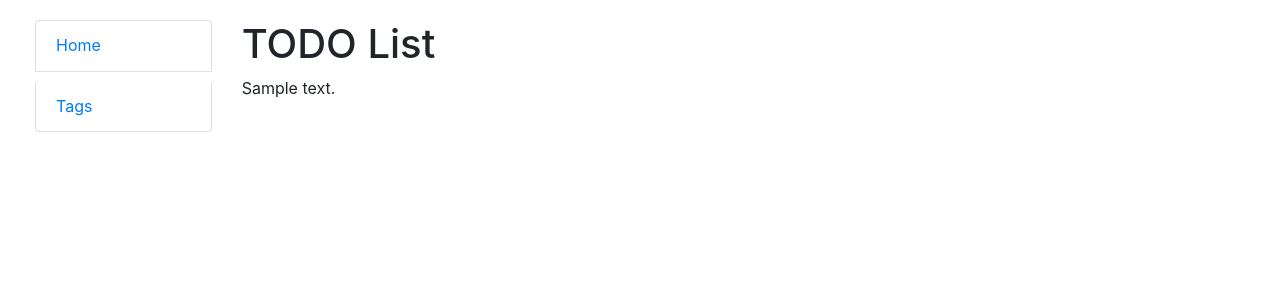
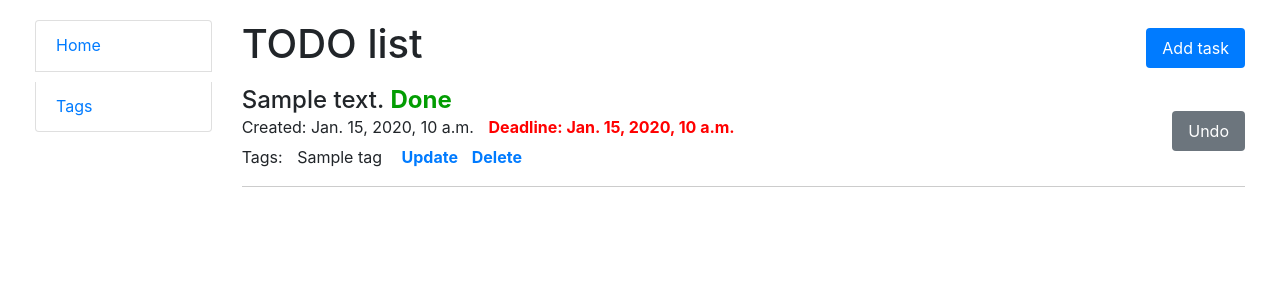
Before and after one commit to Irina17191/Todo-list, a Django app: page / in a window 1280 px wide. Shown: the top 300 px of the page. Run offline with Django 5.2, Linux system fonts and the light colour scheme; tables that the repository leaves empty hold one stand-in row (values such as "Sample post"); parts of the project's set-up code (start-up, migrations or seed data) failed here and were passed over.

Commit message:
Add crispy forms and update templates

```diff
--- a/core/models.py
+++ b/core/models.py
@@ -13,7 +13,7 @@ class Task(models.Model):
     created_at = models.DateTimeField(auto_now_add=True)
     deadline = models.DateTimeField(null=True, blank=True)
     done = models.BooleanField(default=False)
-    tags = models.ManyToManyField(Tag, related_name='tasks', blank=True)
+    tags = models.ManyToManyField(Tag, related_name="tasks", blank=True)
 
     class Meta:
         ordering = ['done', '-created_at']
--- a/core/urls.py
+++ b/core/urls.py
@@ -6,7 +6,10 @@ from core.views import (
     TagCreateView,
     TagUpdateView,
     TagDeleteView,
-
+    TaskCreateView,
+    TaskUpdateView,
+    TaskDeleteView,
+    toggle_task_status
 )
 
 
@@ -16,6 +19,10 @@ urlpatterns = [
     path("tags/create/", TagCreateView.as_view(), name="tag-create"),
     path("tags/<int:pk>/update/", TagUpdateView.as_view(), name="tag-update"),
     path("tags/<int:pk>/delete/", TagDeleteView.as_view(), name="tag-delete"),
+    path("create/", TaskCreateView.as_view(), name="task-create"),
+    path("<int:pk>/update/", TaskUpdateView.as_view(), name="task-update"),
+    path("<int:pk>/delete/", TaskDeleteView.as_view(), name="task-delete"),
+    path("<int:pk>/toggle/", toggle_task_status, name="task-toggle"),
 ]
 
 app_name = "core"
--- a/core/views.py
+++ b/core/views.py
@@ -1,7 +1,9 @@
-from django.shortcuts import render
+from django.http import HttpRequest, HttpResponse, HttpResponseRedirect
+from django.shortcuts import render, get_object_or_404
 from django.urls import reverse_lazy
 from django.views import generic
 
+from core.forms import TaskForm
 from core.models import Tag, Task
 
 
@@ -38,3 +40,31 @@ class TagDeleteView(generic.DeleteView):
     model = Tag
     success_url = reverse_lazy("core:tag-list")
     template_name = "core/tag_confirm_delete.html"
+
+
+class TaskCreateView(generic.CreateView):
+    model = Task
+    # fields = "__all__"
+    form_class = TaskForm
+    success_url = reverse_lazy("core:index")
+    template_name = "core/task_form.html"
+
+
+class TaskUpdateView(generic.UpdateView):
+    model = Task
+    fields = "__all__"
+    success_url = reverse_lazy("core:index")
+    template_name = "core/task_form.html"
+
+
+class TaskDeleteView(generic.DeleteView):
+    model = Task
+    success_url = reverse_lazy("core:index")
+    template_name = "core/task_confirm_delete.html"
+
+
+def toggle_task_status(request: HttpRequest, pk: int) -> HttpResponse:
+    task = get_object_or_404(Task, pk=pk)
+    task.done = not task.done
+    task.save()
+    return HttpResponseRedirect(reverse_lazy("core:index"))
--- a/static/css/styles.css
+++ b/static/css/styles.css
@@ -1,32 +1,6 @@
-/*#content {*/
-/*    margin-left: 240px;*/
-/*}*/
-
-
-
 body {
     line-height: 1.6;
     margin: 20px;
-}
-
-#sidebar {
-    float: left;
-    width: 200px;
-    background-color: #f0f0f0;
-    padding: 20px;
-}
-
-#content {
-    margin-left: 240px;
-}
-
-ul {
-    list-style-type: none;
-    padding: 0;
-}
-
-ul li {
-    margin-bottom: 10px;
 }
 
 .btn-primary {
@@ -45,19 +19,45 @@ ul li {
     text-decoration: none;
 }
 
+.btn-success {
+    background-color: #28a745;
+    color: #fff;
+    border: none;
+    padding: 0.5rem 1rem;
+    text-decoration: none;
+}
+
 .link-to-page {
     text-decoration: none;
     color: #fff;
 }
 
-.table {
-    width: 100%;
-    margin-top: 1rem;
-    border-collapse: collapse;
+ul {
+    list-style-type: none;
+    padding: 0;
 }
 
-.table th, .table td {
-    padding: 0.75rem;
-    text-align: left;
-    border-bottom: 1px solid #dee2e6;
+li {
+    margin-bottom: 10px;
 }
+
+h4 {
+    margin: 0;
+}
+
+strong {
+    font-weight: bold;
+}
+
+.task-done {
+    color: #029d02;
+}
+
+.task-not-done {
+    color: #d90022;
+}
+
+
+.tag-list {
+    color: #a6a6a6;
+}
--- a/templates/base.html
+++ b/templates/base.html
@@ -26,10 +26,6 @@
 
       {% block content %}{% endblock %}
 
-      {#        {% block pagination %}#}
-      {#          {% include "includes/pagination.html" %}#}
-      {#        {% endblock %}#}
-      {#      #}
     </div>
   </div>
 </div>
--- a/templates/core/index.html
+++ b/templates/core/index.html
@@ -1,18 +1,66 @@
 {% extends 'base.html' %}
-
-{% block title %}{% endblock %}
-
 {% block content %}
-  <h1>{{ title }}</h1>
+  <div style="display: flex; justify-content: space-between; align-items: center;">
+    <h1> TODO list</h1>
+    <a href="{% url 'core:task-create' %}" class="btn btn-primary link-to-page">
+      Add task
+    </a>
+  </div>
 
   {% if tasks %}
-    <ul>
+    <ul style="list-style-type: none; padding: 0;">
       {% for task in tasks %}
-        <li>{{ task.content }}</li>
-        <!-- Тут можна відображати інші поля завдань, наприклад, дедлайн, статус і т.д. -->
+        <li style="border-bottom: 1px solid #ccc; padding: 10px 0;">
+          <div style="display: flex; justify-content: space-between; align-items: center;">
+            <div style="flex-grow: 1;">
+
+              <h4>
+                {{ task.content }}
+                <strong>
+                  {% if task.done %}
+                    <span class="task-done">Done</span>
+                  {% else %}
+                    <span class="task-not-done">Not done</span>
+                  {% endif %}
+                </strong>
+
+              </h4>
+
+              <p style="margin-bottom: 5px;">
+                Created: {{ task.created_at }}
+                {% if not task.is_completed and task.deadline %}
+                  <strong style="color: red; margin-left: 10px;">Deadline: {{ task.deadline }}</strong>
+                {% endif %}
+              </p>
+              <p style="margin-bottom: 5px;">
+                {% if task.tags.all %}
+                  <span style="margin-right: 10px;">Tags:</span>
+                  {% for tag in task.tags.all %}
+                    <span style="margin-right: 5px;">{{ tag.name }}</span>
+                  {% endfor %}
+                {% endif %}
+                <strong>
+                  <a href="{% url 'core:task-update' pk=task.id %}" style="text-decoration: none; margin-left: 10px;">Update</a>
+                  <a href="{% url 'core:task-delete' pk=task.id %}" style="text-decoration: none; margin-left: 10px;">Delete</a>
+                </strong>
+              </p>
+            </div>
+            <div style="margin-left: 10px;">
+              {% if task.done %}
+                <form action="{% url 'core:task-toggle' pk=task.id %}" method="get">
+                  <button type="submit" class="btn btn-secondary">Undo</button>
+                </form>
+              {% else %}
+                <form action="{% url 'core:task-toggle' pk=task.id %}" method="get">
+                  <button type="submit" class="btn btn-success">Complete</button>
+                </form>
+              {% endif %}
+            </div>
+          </div>
+        </li>
       {% endfor %}
     </ul>
   {% else %}
-    <p>No tasks found.</p>
+    <p>There are no tasks</p>
   {% endif %}
 {% endblock %}
--- a/templates/core/tag_form.html
+++ b/templates/core/tag_form.html
@@ -1,11 +1,11 @@
 {% extends "base.html" %}
-{#{% load crispy_forms_filters %}#}
+{% load crispy_forms_filters %}
 
 {% block content %}
   <h1>{{ object|yesno:"Update,Create" }} Tag</h1>
   <form action="" method="post" novalidate>
     {% csrf_token %}
-    {{ form.as_p }}
+    {{ form|crispy }}
 
     <input type="submit" value="Submit" class="btn btn-primary">
   </form>
--- a/templates/core/tag_list.html
+++ b/templates/core/tag_list.html
@@ -1,5 +1,5 @@
 {% extends "base.html" %}
-{#{% load crispy_forms_filters %}#}
+{% load crispy_forms_filters %}
 
 {% block content %}
 <div style="display: flex; justify-content: space-between; align-items: center;">
--- a/templates/includes/sidebar.html
+++ b/templates/includes/sidebar.html
@@ -1,13 +1,4 @@
 <ul class="sidebar-nav list-group">
-  {#  {% if user.is_authenticated %}#}
-  {#    <li class="list-group-item">User: <a href="{{ user.get_absolute_url }}">{{ user.get_username }}</a></li>#}
-  {#    <li class="list-group-item"><a href="{% url 'logout'%}?next={{request.path}}">Logout</a></li>#}
-  {#  {% else %}#}
-  {#    <li class="list-group-item"><a href="{% url 'login'%}?next={{request.path}}">Login</a></li>#}
-  {#  {% endif %}#}
-
-{#  <br>#}
-
   <li class="list-group-item"><a href="{% url 'core:index' %}">Home</a></li>
-    <li class="list-group-item"><a href="{% url 'core:tag-list' %}">Tags</a></li>
+  <li class="list-group-item"><a href="{% url 'core:tag-list' %}">Tags</a></li>
 </ul>
--- a/todo_list/settings.py
+++ b/todo_list/settings.py
@@ -38,6 +38,8 @@ INSTALLED_APPS = [
     "django.contrib.messages",
     "django.contrib.staticfiles",
     "core",
+    "crispy_forms",
+    "crispy_bootstrap4",
 ]
 
 MIDDLEWARE = [
@@ -126,3 +128,7 @@ STATIC_ROOT = BASE_DIR / "staticfiles"
 # https://docs.djangoproject.com/en/5.0/ref/settings/#default-auto-field
 
 DEFAULT_AUTO_FIELD = "django.db.models.BigAutoField"
+
+CRISPY_TEMPLATE_PACK = "bootstrap4"
+
+CRISPY_ALLOWED_TEMPLATE_PACKS = "bootstrap4"
```
Also changed, not shown: templates/core/task_confirm_delete.html (+10 -0 lines), templates/core/task_form.html (+12 -0 lines).
